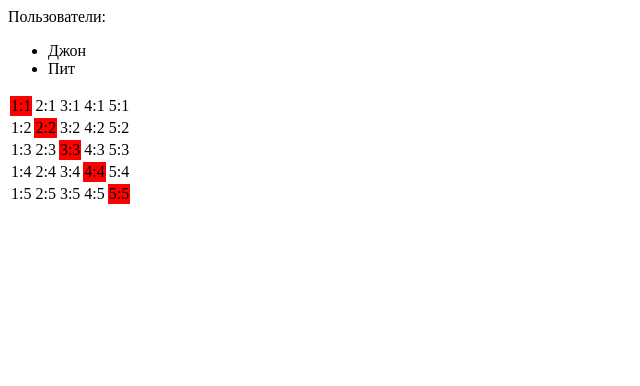
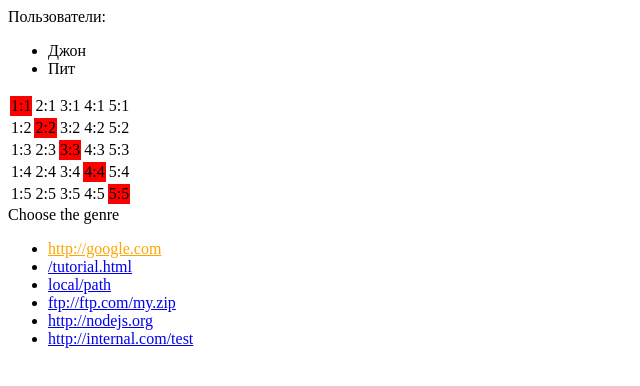
Before and after one commit to R5G1/task-learn-javascript, a plain HTML site: page index.html in a window 1280 px wide. Shown: the whole page, without its empty margins (0-640 px from the left). Drawn offline with Linux system fonts and the light colour scheme.

Commit message:
feat: add document Attributes and properties task

```diff
--- a/index.html
+++ b/index.html
@@ -52,6 +52,16 @@
             <td>5:5</td>
         </tr>
     </table>
+    <div data-widget-name="menu">Choose the genre</div>
+    <ul>
+        <li><a href="http://google.com">http://google.com</a></li>
+        <li><a href="/tutorial">/tutorial.html</a></li>
+        <li><a href="local/path">local/path</a></li>
+        <li><a href="ftp://ftp.com/my.zip">ftp://ftp.com/my.zip</a></li>
+        <li><a href="http://nodejs.org">http://nodejs.org</a></li>
+        <li><a href="http://internal.com/test">http://internal.com/test</a></li>
+      </ul>
+
     <script src="/js/сhapter1.js"></script>
     <script src="/js/сhapter2.js"></script>
 </body>
--- a/js/сhapter2.js
+++ b/js/сhapter2.js
@@ -7,11 +7,19 @@ document.body.lastElementChild;
 document.body.lastElementChild.lastElementChild;
 
 let table = document.body.children[2];
-console.log(table.rows.length);
 
 for (let i = 0; i < table.rows.length; i++) {
   let row = table.rows[i];
   row.cells[i].style.backgroundColor = 'red';
 }
 
-// Search =============================================================================
+// document Attributes and properties =============================================================================
+
+let elem = document.querySelector('[data-widget-name]');
+
+// console.log(elem.dataset.widgetName);
+
+
+let link = document.querySelector('a');
+
+link.style.color = 'orange';
```
